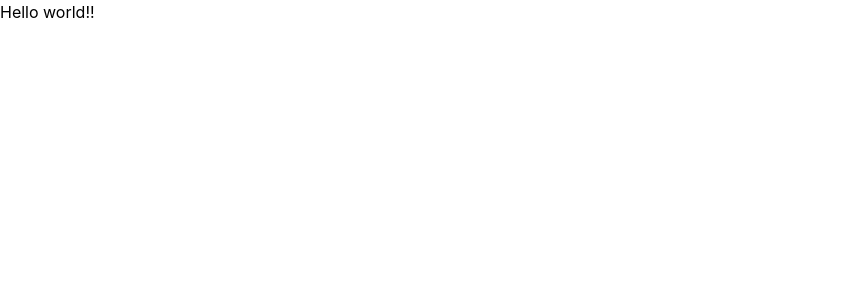
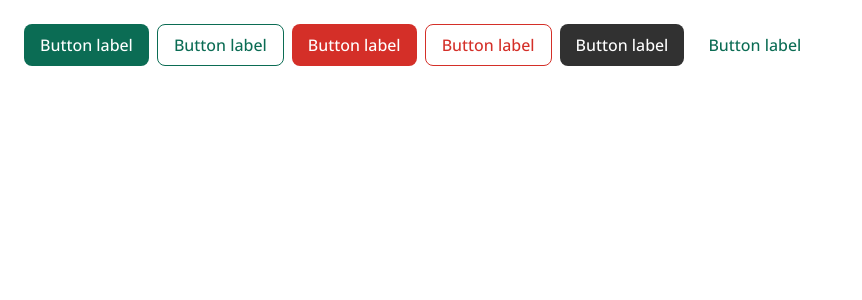
Before and after one commit to 1Jeferson/onboard, a React (Vite) app: page /auth/login in a window 1280 px wide. Shown: the top 300 px of the page, without its empty margins (0-862 px from the left). Built offline with nearby package versions, Linux system fonts and the light colour scheme.

Commit message:
feat: adding button component with its variants

```diff
--- a/src/app/modules/auth/login.page.tsx
+++ b/src/app/modules/auth/login.page.tsx
@@ -1,5 +1,16 @@
+import { Button } from '../../../atomic/atm.button';
+
 const LoginPage = () => {
-  return <h1>Hello world!!</h1>;
+  return (
+    <div className='flex gap-2 p-small'>
+      <Button variant='primary'>Button label</Button>
+      <Button variant='secondary'>Button label</Button>
+      <Button variant='primaryDestructive'>Button label</Button>
+      <Button variant='secondaryDestructive'>Button label</Button>
+      <Button variant='cta'>Button label</Button>
+      <Button variant='link'>Button label</Button>
+    </div>
+  );
 };
 
 export default LoginPage;
--- /dev/null
+++ b/src/atomic/atm.button/button.component.style.ts
@@ -0,0 +1,24 @@
+import { tv, VariantProps } from 'tailwind-variants';
+
+export const buttonStyle = tv({
+  base: 'font-family-secondary rounded-small font-medium text-white cursor-pointer py-xx-small px-x-small',
+  variants: {
+    variant: {
+      primary:
+        'bg-brand-primary-dark hover:bg-brand-primary-x-dark focus:outline focus:outline-2 focus:outline-cta-medium active:bg-feedback-success-x-dark',
+      secondary:
+        'text-brand-primary-dark border-1 border-brand-primary-dark hover:text-brand-primary-x-dark hover:border-brand-primary-x-dark active:border-brand-primary-dark active:text-brand-primary-x-dark focus:outline focus:outline-2 focus:outline-brand-primary-dark',
+      primaryDestructive:
+        'bg-feedback-error-medium hover:bg-feedback-error-dark active:bg-feedback-error-x-dark focus:outline focus:outline-2 focus:outline-feedback-error-medium',
+      secondaryDestructive:
+        'text-feedback-error-medium border-1 border-feedback-error-medium hover:text-feedback-error-dark hover:border-feedback-error-dark active:border-feedback-error-medium active:text-feedback-error-dark focus:outline focus:outline-2 focus:outline-feedback-error-medium',
+      cta: 'bg-gray-x-dark hover:bg-gray-dark focus:outline focus:outline-2 focus:outline-gray-xx-dark active:bg-gray-xx-dark',
+      link: 'text-brand-primary-dark hover:underline focus:outline focus:outline-2 focus:outline-brand-primary active:text-brand-accessory-magenta active:outline-none',
+    },
+    disabled: {
+      true: 'opacity-50 pointer-events-none',
+    },
+  },
+});
+
+export type ButtonStyleProps = VariantProps<typeof buttonStyle>;
--- /dev/null
+++ b/src/atomic/atm.button/button.component.tsx
@@ -0,0 +1,12 @@
+import { ReactNode } from 'react';
+import { buttonStyle, ButtonStyleProps } from './button.component.style';
+
+interface Props extends ButtonStyleProps {
+  children: ReactNode;
+}
+
+const Button = ({ children, variant, disabled }: Props) => {
+  return <button className={buttonStyle({ variant, disabled })}>{children}</button>;
+};
+
+export default Button;
--- /dev/null
+++ b/src/atomic/atm.button/index.ts
@@ -0,0 +1,3 @@
+import Button from './button.component';
+
+export { Button };
--- a/src/index.css
+++ b/src/index.css
@@ -26,11 +26,12 @@
   --color-gray-medium: #b5b5b5;
   --color-gray-dark: #626262;
   --color-gray-x-dark: #313131;
-  --color-gray-x-x-dark: #121212;
+  --color-gray-xx-dark: #121212;
 
   --color-feedback-success-light: #daf1e2;
   --color-feedback-success-medium: #379559;
   --color-feedback-success-dark: #153822;
+  --color-feedback-success-x-dark: #022b18;
 
   --color-feedback-warning-light: #fef3cd;
   --color-feedback-warning-medium: #dfb623;
@@ -41,6 +42,9 @@
   --color-feedback-error-dark: #7c1b18;
   --color-feedback-error-x-dark: #450f0d;
 
+  --color-cta-medium: #a3da58;
+
+  --spacing-xx-small: 8px;
   --spacing-x-small: 16px;
   --spacing-small: 24px;
   --spacing-medium: 32px;
```
